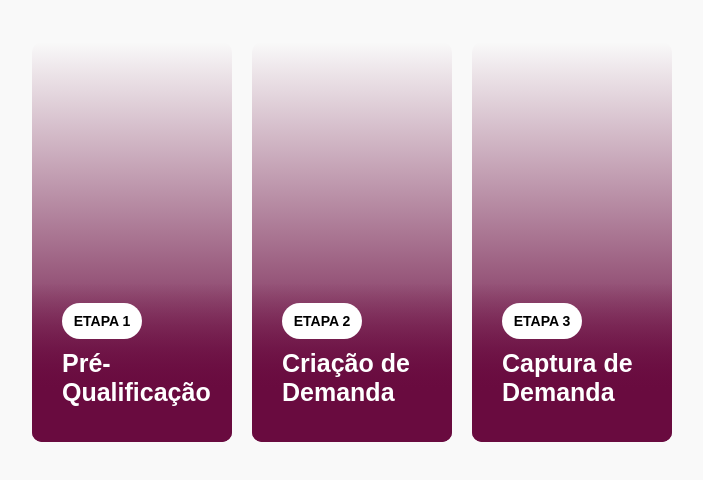
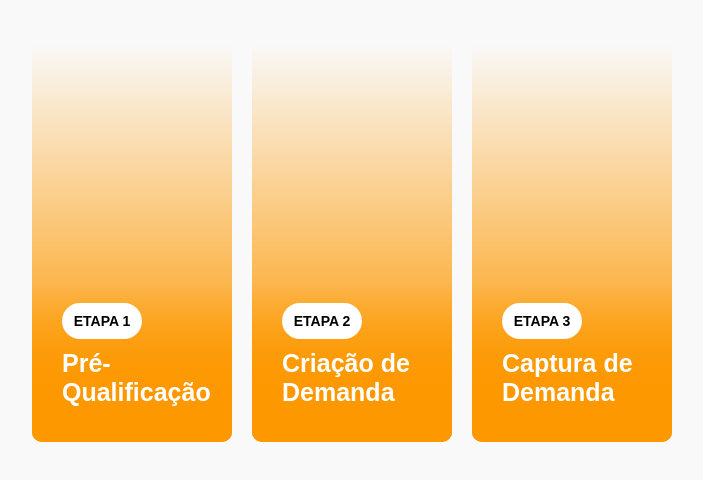
Before and after one commit to omarnayiff/cards-expand, a plain HTML site: page index.html in a window 1280 px wide. Shown: the part 158-638 px from the top of the page, without its empty margins (288-991 px from the left). Drawn offline with Linux system fonts and the light colour scheme.

Commit message:
color atualizado

```diff
--- a/index.html
+++ b/index.html
@@ -27,7 +27,7 @@
             height: 400px;
             overflow: hidden;
             border-radius: 10px;
-            background: linear-gradient(to top, rgba(105, 11, 63, 1) 50px, rgba(0, 0, 0, 0) 100%);
+            background: linear-gradient(to top, #FD9800 50px, rgba(0, 0, 0, 0) 100%);
             transition: width 0.3s ease, height 0.3s ease;
             cursor: pointer;
         }
@@ -59,7 +59,7 @@
     left: 0;
     width: 100%;
     padding: 20px;
-    background: linear-gradient(to top, rgba(105, 11, 63, 1) 50px, rgba(105, 11, 63, 0) 100%);
+    background: linear-gradient(to top, #FD9800 50px, rgba(105, 11, 63, 0) 100%);
     box-sizing: border-box;
     color: white;
     opacity: 1;
@@ -67,7 +67,7 @@
 }
 
 .card:hover .overlay {
-    background: linear-gradient(to top, rgba(105, 11, 63, 1) 50px, rgb(0, 0, 0) 100%);
+    background: linear-gradient(to top, #FD9800 50px, rgb(0, 0, 0) 100%);
 }
 
 
```
